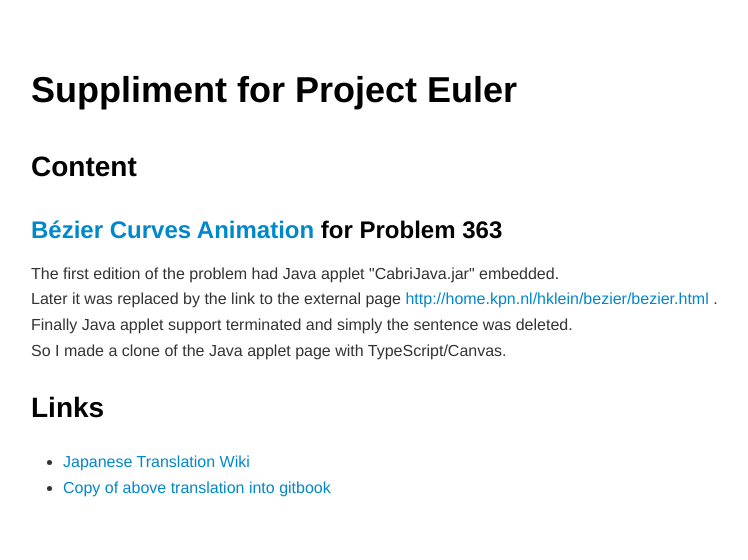
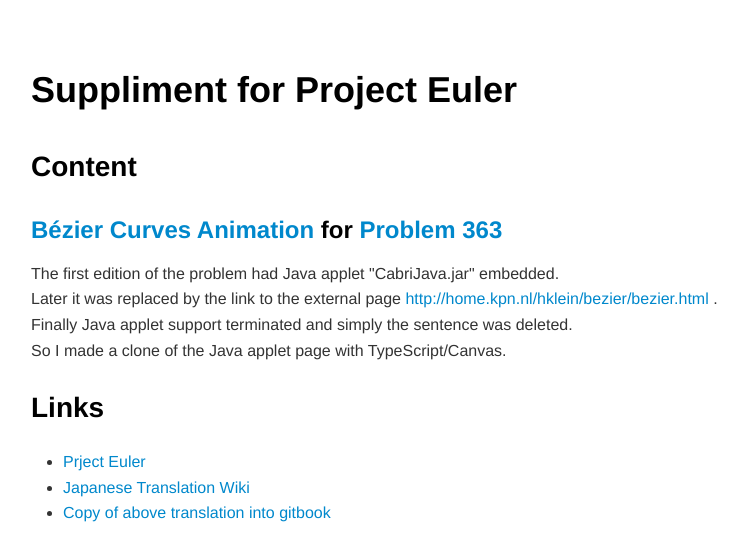
Before and after one commit to gotoki-no-joe/Suppliment4PE, a plain HTML site: page index.html in a window 1280 px wide. Shown: the whole page, without its empty margins (184-932 px from the left). Drawn offline with nearby package versions, Linux system fonts and the light colour scheme.

Commit message:
add link

```diff
--- a/index.html
+++ b/index.html
@@ -265,7 +265,7 @@
 
 <h2 class="mume-header" id="content">Content</h2>
 
-<h3 class="mume-header" id="b%C3%A9zier-curves-animationbezierbezierhtml-for-problem-363"><a href="./bezier/bezier.html">B&#xE9;zier Curves Animation</a> for Problem 363</h3>
+<h3 class="mume-header" id="b%C3%A9zier-curves-animationbezierbezierhtml-for-problem-363httpsprojecteulernetproblem363"><a href="./bezier/bezier.html">B&#xE9;zier Curves Animation</a> for <a href="https://projecteuler.net/problem=363">Problem 363</a></h3>
 
 <p>The first edition of the problem had Java applet &quot;CabriJava.jar&quot; embedded.<br>
 Later it was replaced by the link to the external page <a href="http://home.kpn.nl/hklein/bezier/bezier.html">http://home.kpn.nl/hklein/bezier/bezier.html</a> .<br>
@@ -274,6 +274,7 @@
 <h2 class="mume-header" id="links">Links</h2>
 
 <ul>
+<li><a href="https://projecteuler.net/">Prject Euler</a></li>
 <li><a href="http://odz.sakura.ne.jp/projecteuler/index.php">Japanese Translation Wiki</a></li>
 <li><a href="https://project-euler-ja.gitbook.io/project-euler-ja/">Copy of above translation into gitbook</a></li>
 </ul>
```
Also changed, not shown: 1 other file.
